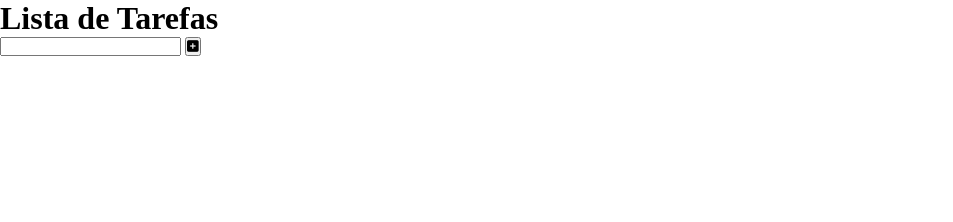
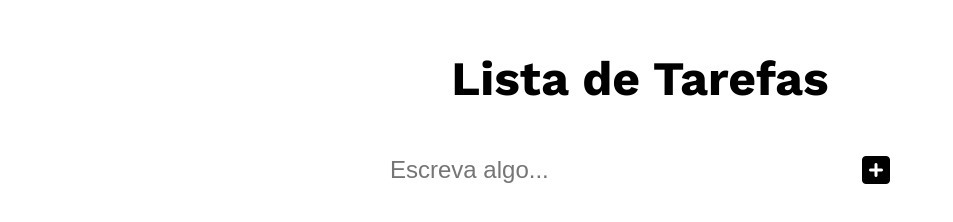
Before and after one commit to guigobecker/lista-de-tarefas, a plain HTML site: page index.html in a window 1280 px wide. Shown: the whole page, without its empty margins (0-953 px from the left). Drawn offline with nearby package versions, Linux system fonts and the light colour scheme.

Commit message:
Fazer css base, mudar tag form para div

```diff
--- a/index.html
+++ b/index.html
@@ -5,8 +5,10 @@
     <meta name="viewport" content="width=device-width, initial-scale=1.0" />
     <link rel="preconnect" href="https://fonts.googleapis.com" />
     <link rel="preconnect" href="https://fonts.gstatic.com" crossorigin />
+    <link rel="preconnect" href="https://fonts.googleapis.com" />
+    <link rel="preconnect" href="https://fonts.gstatic.com" crossorigin />
     <link
-      href="https://fonts.googleapis.com/css2?family=Poppins:ital,wght@0,100;0,200;0,300;0,400;0,500;0,600;0,700;0,800;0,900;1,100;1,200;1,300;1,400;1,500;1,600;1,700;1,800;1,900&display=swap"
+      href="https://fonts.googleapis.com/css2?family=Work+Sans:ital,wght@0,100..900;1,100..900&display=swap"
       rel="stylesheet"
     />
     <link
@@ -16,14 +18,15 @@
       crossorigin="anonymous"
       referrerpolicy="no-referrer"
     />
-    <link rel="stylesheet" href="style.css">
+    <link rel="stylesheet" href="style.css" />
     <title>Lista de Tarefas</title>
   </head>
   <body>
+    <div class="container">
       <h1>Lista de Tarefas</h1>
-    <div>
-      <input class="tarefa-input" type="text" />
-      <button class="tarefa-botao" type="submit">
+      <div class="input-container">
+        <input type="text" placeholder="Escreva algo..." />
+        <button class="input-botao" type="submit">
           <i class="fas fa-plus-square"></i>
         </button>
       </div>
@@ -31,7 +34,7 @@
       <div class="tarefa-container">
         <ul class="tarefa-lista"></ul>
       </div>
-
+    </div>
     <script src="index.js"></script>
   </body>
 </html>
--- a/style.css
+++ b/style.css
@@ -3,3 +3,56 @@
   padding: 0;
   box-sizing: border-box;
 }
+
+body {
+  background-color: white;
+  color: black;
+  font-family: "Work Sans", sans-serif;
+  min-height: 100vh;
+  display: flex;
+  justify-content: center;
+}
+
+.container {
+  width: 500px;
+}
+
+h1 {
+  margin-top: 50px;
+  font-size: 3rem;
+  font-weight: 700;
+  text-align: center;
+}
+
+.input-container {
+  margin-bottom: 50px;
+  display: flex;
+  align-items: center;
+  justify-content: space-between;
+}
+
+h1, .input-container {
+  min-height: 10vh;
+}
+
+input {
+  font-size: 1.5rem;
+  border: none;
+  background: white;
+}
+
+.input-botao {
+  border: none;
+}
+
+i {
+  font-size: 2rem;
+  color: black;
+  background: white;
+  cursor: pointer;
+  transition: all 0.3s ease;
+}
+
+i:hover {
+  opacity: 0.8;
+}
```
Lines whose indentation alone changed are shown as unchanged.
